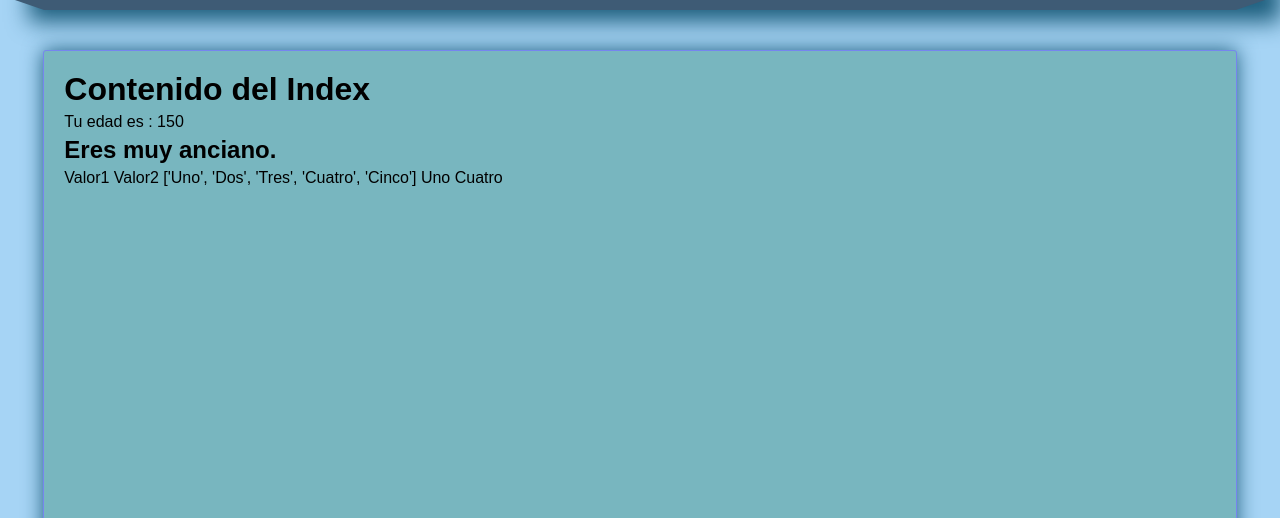
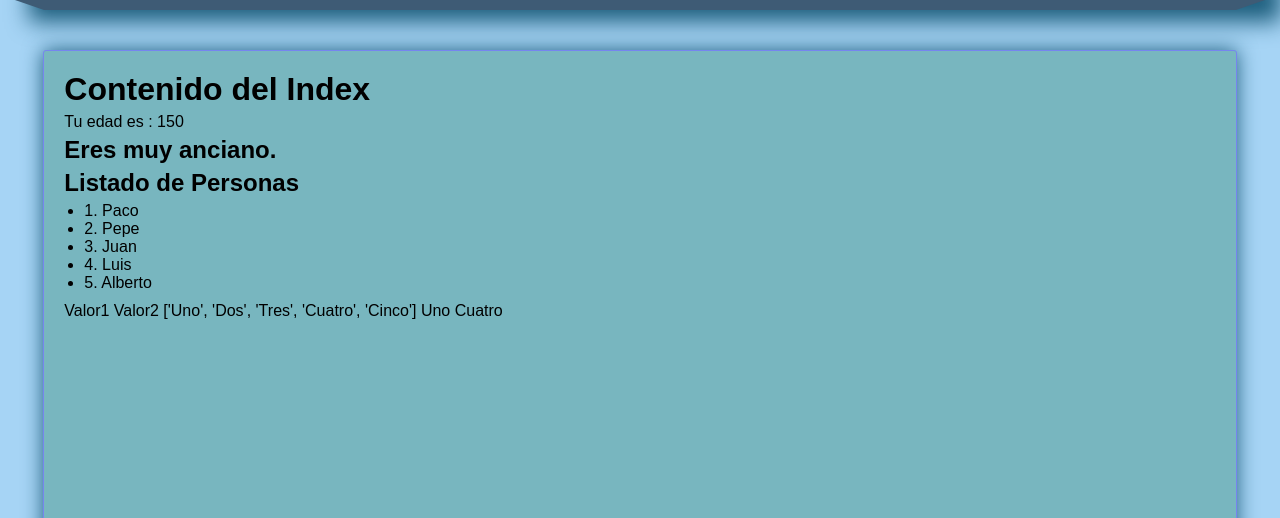
Before and after one commit to Lekanda/master-python, a Flask app: page / in a window 1280 px wide. Shown: the part 182-700 px from the top of the page. Run offline with Flask 2, Linux system fonts and the light colour scheme; some libraries are stand-ins or nearby versions.

Commit message:
313-FOR en las Plantillas.

```diff
--- a/23-Flask/main.py
+++ b/23-Flask/main.py
@@ -26,16 +26,14 @@ def date_now():
 @app.route('/')
 def index():
     edad=150
+    personas=['Paco','Pepe','Juan','Luis','Alberto']
     return render_template('index.html',
                 edad=edad,
                 dato1="Valor1",
                 dato2="Valor2",
-                lista=["Uno","Dos","Tres","Cuatro","Cinco"]
+                lista=["Uno","Dos","Tres","Cuatro","Cinco"],
+                personas=personas
     )
-
-
-
-
 
 
 # Para que los valores sean opcionales en ruta informacion.
--- a/23-Flask/templates/index.html
+++ b/23-Flask/templates/index.html
@@ -26,6 +26,16 @@
         </h2>
     {% endif %}
 
+
+    <h2>Listado de Personas</h2>
+    <ul>
+        {% for persona in personas %}
+            <li>{{loop.index}}. {{persona}}</li>
+        {% endfor %}
+    </ul>
+    {# loop.index => Nos da el indice de la lista  #}
+
+
     <p>
         {{dato1}}
         {{dato2}}
```
